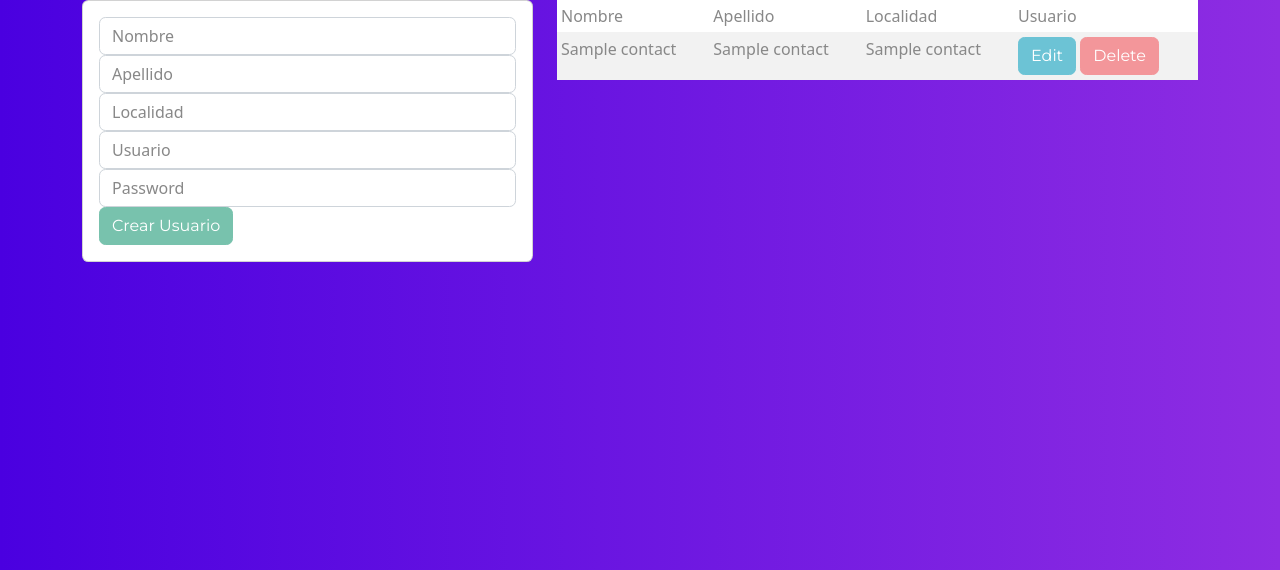
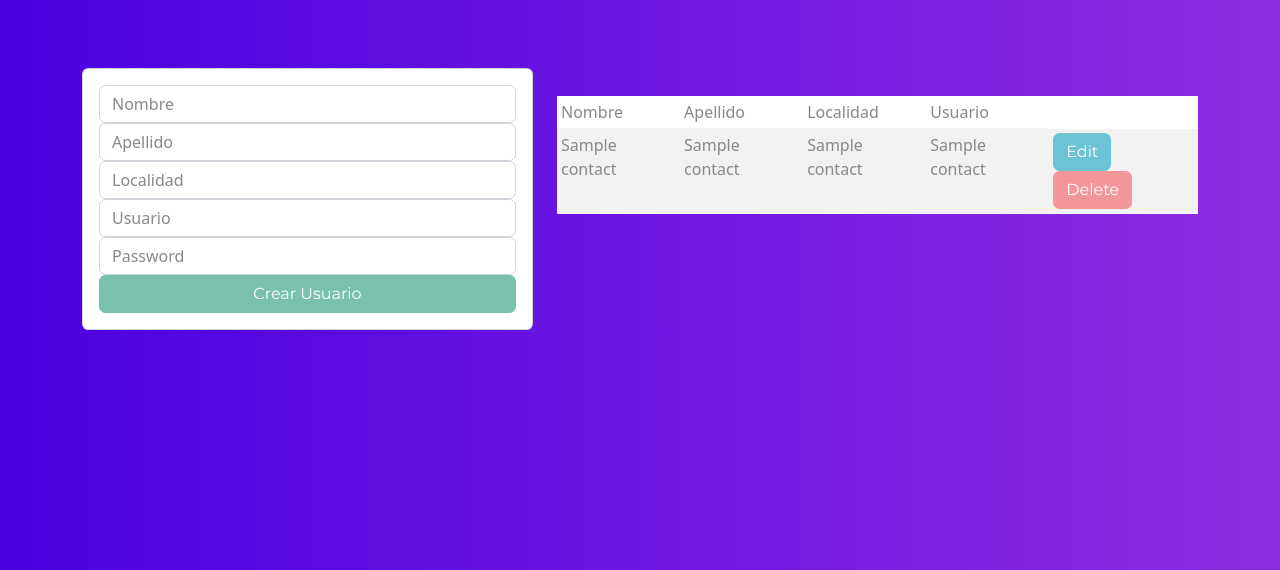
Before and after one commit to paulacarbone/mascotApp, a Flask app: template templates/index.html in a window 1280 px wide. Shown: the part 56-626 px from the top of the page. Run offline with Flask 2, Linux system fonts and the light colour scheme; the template is opened without the code that fills it: most values are stand-ins (such as "Sample title", 1, 10 or a date in 2020); some libraries are stand-ins or nearby versions.

Commit message:
se agregan campos a la tabla

```diff
--- a/app.py
+++ b/app.py
@@ -8,7 +8,7 @@
 app.config['MYSQL_HOST'] = 'localhost'
 app.config['MYSQL_USER'] = 'root'
 app.config['MYSQL_PASSWORD'] = ''
-app.config['MYSQL_DB'] = 'flaskcontacts'
+app.config['MYSQL_DB'] = 'mascotapp'
 mysql = MySQL(app)
 
 # settings
@@ -26,11 +26,13 @@
 @app.route('/add_contact', methods=['POST'])
 def add_contact():
     if request.method == 'POST':
-        fullname = request.form['fullname']
-        phone = request.form['phone']
-        email = request.form['email']
+        nombre = request.form['nombre']
+        apellido = request.form['apellido']
+        localidad = request.form['localidad']
+        usuario = request.form['usuario']
+        password = request.form['password']
         cur = mysql.connection.cursor()
-        cur.execute("INSERT INTO contacts (fullname, phone, email) VALUES (%s,%s,%s)", (fullname, phone, email))
+        cur.execute("INSERT INTO contacts (nombre, apellido, localidad, usuario, password) VALUES (%s,%s,%s,%s,%s)", (nombre, apellido, localidad,usuario,password))
         mysql.connection.commit()
         flash('Contact Added successfully')
         return redirect(url_for('Index'))
@@ -47,17 +49,21 @@
 @app.route('/update/<id>', methods=['POST'])
 def update_contact(id):
     if request.method == 'POST':
-        fullname = request.form['fullname']
-        phone = request.form['phone']
-        email = request.form['email']
+        nombre = request.form['nombre']
+        apellido = request.form['apellido']
+        localidad = request.form['localidad']
+        usuario = request.form['usuario']
+        password = request.form['password']
         cur = mysql.connection.cursor()
         cur.execute("""
             UPDATE contacts
-            SET fullname = %s,
-                email = %s,
-                phone = %s
+            SET nombre = %s,
+                apellido = %s,
+                localidad = %s
+                usuario = %s
+                password = %s
             WHERE id = %s
-        """, (fullname, email, phone, id))
+        """, (nombre, apellido, localidad, usuario, password, id))
         flash('Contact Updated Successfully')
         mysql.connection.commit()
         return redirect(url_for('Index'))
@@ -72,4 +78,4 @@
 
 # starting the app
 if __name__ == "__main__":
-    app.run(port=3306, debug=True)
+    app.run(port=3000, debug=True)
--- a/static/css/main.css
+++ b/static/css/main.css
@@ -4,3 +4,15 @@
   background: linear-gradient(to right, #4A00E0, #8E2DE2); /* W3C, IE 10+/ Edge, Firefox 16+, Chrome 26+, Opera 12+, Safari 7+ */
 
 }
+.ppp{
+  width: 100%;
+}
+.pp{
+  margin-top: 15%;
+}
+.bor{
+margin-top: 15%;
+}
+.bord{
+margin-top: 15%;
+}
--- a/templates/index.html
+++ b/templates/index.html
@@ -34,7 +34,6 @@
                     <button type="submit" class="btn btn-primary btn-block ppp">Crear Usuario</button>
                 </div>
 
-
             </form>
 
         </div>
@@ -54,9 +53,11 @@
 
                 {% for contact in contacts %}
                 <tr>
-                    <td>{{contact.1}}</td> <!---FullName pq está en el indice 1-->
-                    <td>{{contact.2}}</td> <!-- Telefono-->
-                    <td>{{contact.3}}</td> <!-- Mail-->
+                    <td>{{contact.1}}</td> <!---nombre pq está en el indice 1-->
+                    <td>{{contact.2}}</td> <!-- apellido-->
+                    <td>{{contact.3}}</td> <!-- localidad-->
+                    <td>{{contact.4}}</td> <!-- user-->
+                    <!-- <td>{{contact.5}}</td> password -->
                     <td id="options">
                         <a href="/edit/{{contact.0}}" class="btn btn-info">Edit</a> <!-- EDIT - contact.0 es el id en la bbdd asi el servidor sabe que id editar-->
                         <a href="/delete/{{contact.0}}" class="btn btn-secondary btn-delete">Delete</a>
--- a/templates/layout.html
+++ b/templates/layout.html
@@ -15,7 +15,7 @@
           <a class="navbar-brand" href="/">MascotApp</a>
         </div>
     </nav>
-    <div class="container"padding: 2rem 2rem;>
+    <div class="container" padding: 2rem 2rem;>
         {% block body %}
         {% endblock %}
     </div>
```
Also changed, not shown: templates/edit-contact.html (+9 -3 lines).
